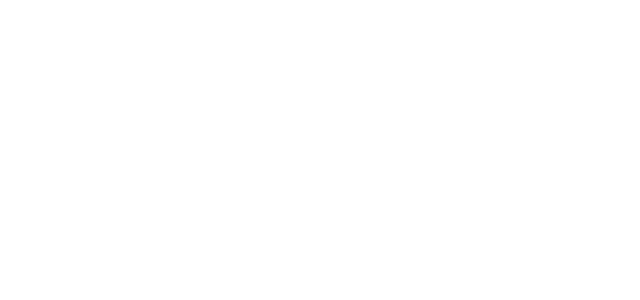
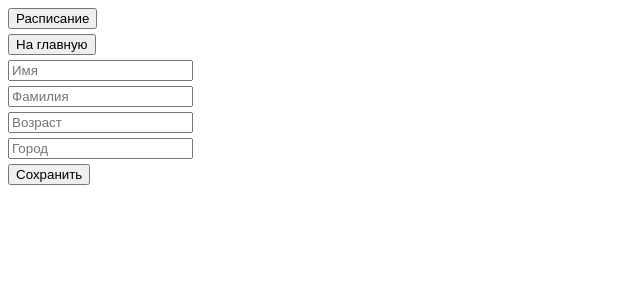
Before and after one commit to Ramdesu/trainSchedule, an Angular app: page /me in a window 1280 px wide. Before the commit this address led to /. Shown: the top 300 px of the page, without its empty margins (0-640 px from the left). Built offline with nearby package versions, Linux system fonts and the light colour scheme.

Commit message:
fixes according to https://github.com/Ramdesu/trainSchedule/pull/3

```diff
--- a/src/app/app.module.ts
+++ b/src/app/app.module.ts
@@ -12,7 +12,7 @@ import { UserComponent } from './user/user.component';
 const appRoutes: Routes =[
   { path: '', component: HomeComponent},
   { path: 'timetable', component: ScheduleComponent},
-  { path: 'cp', component: UserComponent}
+  { path: 'me', component: UserComponent}
 ];
 
 @NgModule({
--- a/src/app/home/home.component.html
+++ b/src/app/home/home.component.html
@@ -1,2 +1,2 @@
-<a routerLink="/timetable"><input type="button" value="Расписание"></a><br><br>
-<a routerLink="/cp"><input type="button" value="Личный кабинет"></a>
+<div><a routerLink="/timetable"><input type="button" value="Расписание"></a></div>
+<div><a routerLink="/me"><input type="button" value="Личный кабинет"></a></div>
--- a/src/app/home/home.component.scss
+++ b/src/app/home/home.component.scss
@@ -0,0 +1,8 @@
+div {
+  input {
+    display: block;
+    margin: {
+      bottom: 5px;
+    }
+  }
+}
--- a/src/app/schedule/schedule.component.html
+++ b/src/app/schedule/schedule.component.html
@@ -1,10 +1,11 @@
-<a routerLink="/"><input type="button" value="На главную"></a><br><br>
+<div><a routerLink="/"><input type="button" value="На главную"></a></div>
+<div><a routerLink="/me"><input type="button" value="Личный кабинет"></a></div>
 
 <form id="addTripForm">
-  <input type="text" placeholder="Время отправления" [(ngModel)]="departureTime" name="departureTime"><br>
-  <input type="text" placeholder="Пункт отправления" [(ngModel)]="departurePoint" name="departurePoint"><br>
-  <input type="text" placeholder="Пункт прибытия" [(ngModel)]="arrivalPoint" name="arrivalPoint"><br>
-  <input type="text" placeholder="Стоимость билета в $" [(ngModel)]="price" name="price"><br>
+  <input type="text" placeholder="Время отправления" [(ngModel)]="departureTime" name="departureTime">
+  <input type="text" placeholder="Пункт отправления" [(ngModel)]="departurePoint" name="departurePoint">
+  <input type="text" placeholder="Пункт прибытия" [(ngModel)]="arrivalPoint" name="arrivalPoint">
+  <input type="text" placeholder="Стоимость билета в $" [(ngModel)]="price" name="price">
   <input type="button" value="Добавить рейс" (click) = addTrip()>
 </form><br>
 
--- a/src/app/schedule/schedule.component.scss
+++ b/src/app/schedule/schedule.component.scss
@@ -15,8 +15,18 @@ table {
 
 form {
   input {
+    display: block;
     margin: {
       bottom: 5px;
     }
   }
 }
+
+div {
+  input {
+    display: block;
+    margin: {
+      bottom: 5px;
+    }
+  }
+}
--- a/src/app/user/user.component.html
+++ b/src/app/user/user.component.html
@@ -1,10 +1,10 @@
-<a routerLink="/timetable"><input type="button" value="Расписание"></a><br><br>
-<a routerLink="/"><input type="button" value="На главную"></a><br><br>
+<div><a routerLink="/timetable"><input type="button" value="Расписание"></a></div>
+<div><a routerLink="/"><input type="button" value="На главную"></a></div>
 
 <form>
-  <input type="text" placeholder="Имя" [(ngModel)]="name" name="name"><br>
-  <input type="text" placeholder="Фамилия" [(ngModel)]="surname" name="surname"><br>
-  <input type="number" placeholder="Возраст" [(ngModel)]="age" name="age"><br>
-  <input type="text" placeholder="Город" [(ngModel)]="city" name="city"><br><br>
-  <input type="button" value="Сохранить" (click)="addUser()">
+  <input type="text" placeholder="Имя" [(ngModel)]="user.name" name="name">
+  <input type="text" placeholder="Фамилия" [(ngModel)]="user.surname" name="surname">
+  <input type="number" placeholder="Возраст" [(ngModel)]="user.age" name="age">
+  <input type="text" placeholder="Город" [(ngModel)]="user.city" name="city">
+  <input type="button" value="Сохранить" (click)="saveUser()">
 </form>
--- a/src/app/user/user.component.scss
+++ b/src/app/user/user.component.scss
@@ -0,0 +1,16 @@
+form {
+  input {
+    display: block;
+    margin: {
+      bottom: 5px;
+    }
+  }
+}
+div {
+  display: block;
+  input {
+    margin: {
+      bottom: 5px;
+    }
+  }
+}
--- a/src/app/user/user.component.ts
+++ b/src/app/user/user.component.ts
@@ -5,16 +5,16 @@ import { Component, OnInit } from '@angular/core';
   templateUrl: './user.component.html',
   styleUrls: ['./user.component.scss']
 })
+
 export class UserComponent {
-  name: string = localStorage.getItem('name');
-  surname: string = localStorage.getItem('surname');
-  age: string = localStorage.getItem('age');
-  city: string = localStorage.getItem('city');
+  user = (localStorage.getItem('user' ) == null)? {
+    name: '',
+    surname: '',
+    age: '',
+    city: ''
+  }: JSON.parse(localStorage.getItem('user'));
 
-  addUser(): void {
-    localStorage.setItem('name', this.name);
-    localStorage.setItem('surname', this.surname);
-    localStorage.setItem('age', this.age);
-    localStorage.setItem('city', this.city);
+  saveUser(): void {
+    localStorage.setItem('user', JSON.stringify(this.user));
   }
 }
--- a/src/styles.scss
+++ b/src/styles.scss
@@ -1 +1,6 @@
 /* You can add global styles to this file, and also import other style files */
+
+a, a:focus, a:active, a:hover {
+  text-decoration: none;
+  color: inherit;
+}
```
